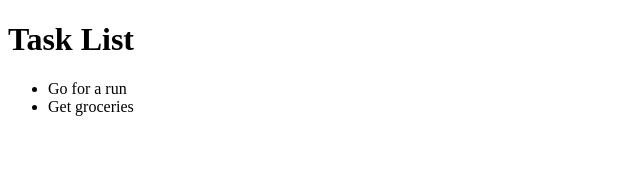
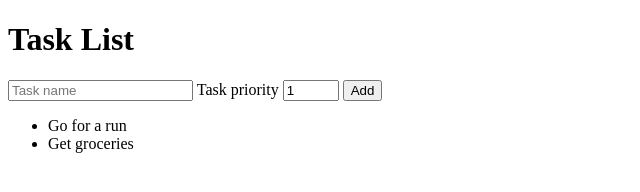
Before and after one commit to flare-s/vue2-tasks, a plain HTML site: page index.html in a window 1280 px wide. Shown: the whole page, without its empty margins (0-640 px from the left). Drawn offline with Linux system fonts and the light colour scheme.

Commit message:
Form markup

```diff
--- a/index.html
+++ b/index.html
@@ -10,6 +10,12 @@
   <body>
     <header><h1>Task List</h1></header>
     <main>
+      <form>
+        <input aria-label="Enter task name" placeholder="Task name" />
+        <label for="task-priority">Task priority</label>
+        <input type="number" id="task-priority" min="1" max="10" value="1" />
+        <button type="submit">Add</button>
+      </form>
       <ul>
         <li>Go for a run</li>
         <li>Get groceries</li>
```
